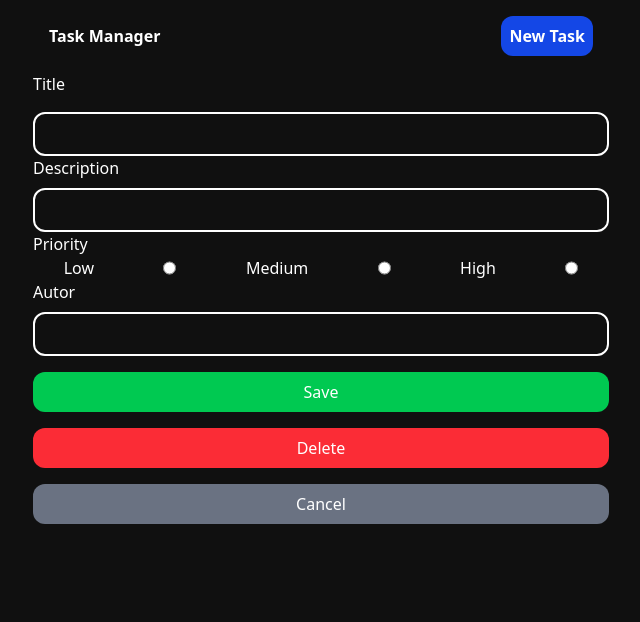
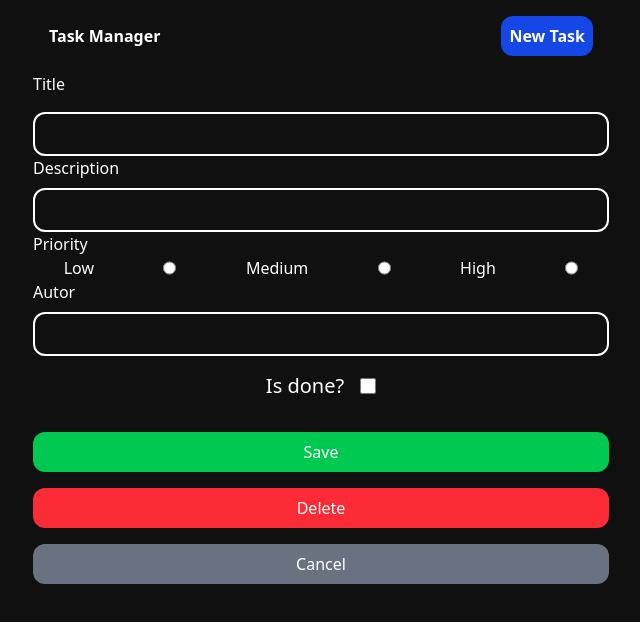
Before and after one commit to totom3ndez/task-manager-typescript, a React (Vite) app: page /task-details in a window 1280 px wide. Shown: the top 622 px of the page, without its empty margins (319-959 px from the left). Built offline with nearby package versions, Linux system fonts and the light colour scheme.

Commit message:
feat: add checkbox for task completion status in TaskDetails component

```diff
--- a/src/components/TaskDetails.tsx
+++ b/src/components/TaskDetails.tsx
@@ -115,6 +115,17 @@ const TaskDetails = () => {
           minLength={5}
         />
       </label>
+      <div className="flex gap-4 p-4 text-xl items-center justify-center">
+        Is done?
+        <input
+          type="checkbox"
+          name="isDone"
+          id="isDone"
+          checked={taskDetails.isDone}
+          className="w-4 h-4"
+          onChange={(e) => setTaskDetails((prev) => ({ ...prev, isDone: e.target.checked }))}
+        />
+      </div>
       <Button color="p-2 rounded-xl bg-green-500 w-full mt-4" type="submit">Save</Button>
       <Button color="p-2 rounded-xl bg-red-500 w-full mt-4" type="submit" onClick={handleDelete}>Delete</Button>
       <Button color="p-2 rounded-xl bg-gray-500 w-full mt-4" type="button" onClick={handleCancel}>Cancel</Button>
```
